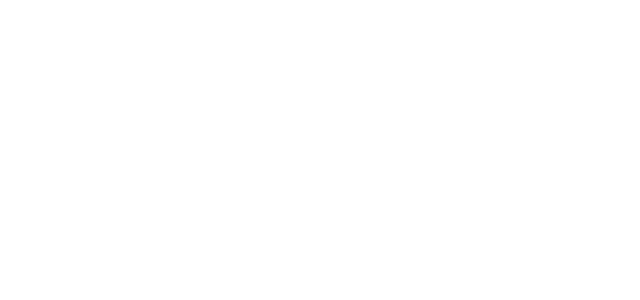
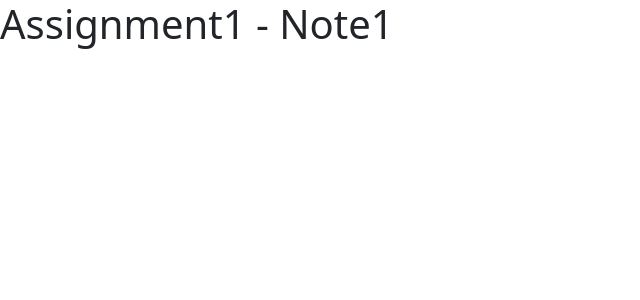
Before and after one commit to grantsweeney02/WisdomWidget, a React (Vite) app in the folder Dashboard/: page /notes/1 in a window 1280 px wide. Shown: the top 300 px of the page, without its empty margins (0-640 px from the left). Built offline with nearby package versions, Linux system fonts and the light colour scheme.

Commit message:
routing updates

```diff
--- a/Dashboard/src/App.jsx
+++ b/Dashboard/src/App.jsx
@@ -8,7 +8,7 @@
 		<BrowserRouter>
 			<Routes>
 				<Route path="/" element={<Dashboard data={dummyUser} />} />
-                <Route path="/notes/:noteID" element={<NoteDetails />} />
+                <Route path="/notes/:noteID" element={<NoteDetails  />} />
 			</Routes>
 		</BrowserRouter>
 	)
--- a/Dashboard/src/components/NoteDetails.jsx
+++ b/Dashboard/src/components/NoteDetails.jsx
@@ -1,15 +1,16 @@
-import { useParams } from 'react-router-dom';
+import { useParams } from "react-router-dom"
 
-const NoteDetails = ({ assignment, note }) => {
-    const { noteID } = useParams();
+const NoteDetails = ({}) => {
+	const { noteID } = useParams()
 
-    // get note info from db
+	// get note info from db
+    const data = demoResponse // from fetch
 
 	return (
 		<>
-			{note && (
+			{noteID && (
 				<div className="col-10">
-					<h1>{note.name}</h1>
+					<h1>{data.assignmentName} - {data.note.name}</h1>
 				</div>
 			)}
 		</>
@@ -17,3 +18,17 @@
 }
 
 export default NoteDetails
+
+const demoResponse = {
+    assignmentName: "Assignment1",
+    note: {
+        name: "Note1",
+        url: "http://www.google.com",
+        summary: "This is a summary for Note1",
+        keywords: {
+            "keyword 1": "definition for keyword 1",
+            "keyword 2": "definition for keyword 2",
+            "keyword 3": "definition for keyword 3",
+        },
+    }
+}
```
